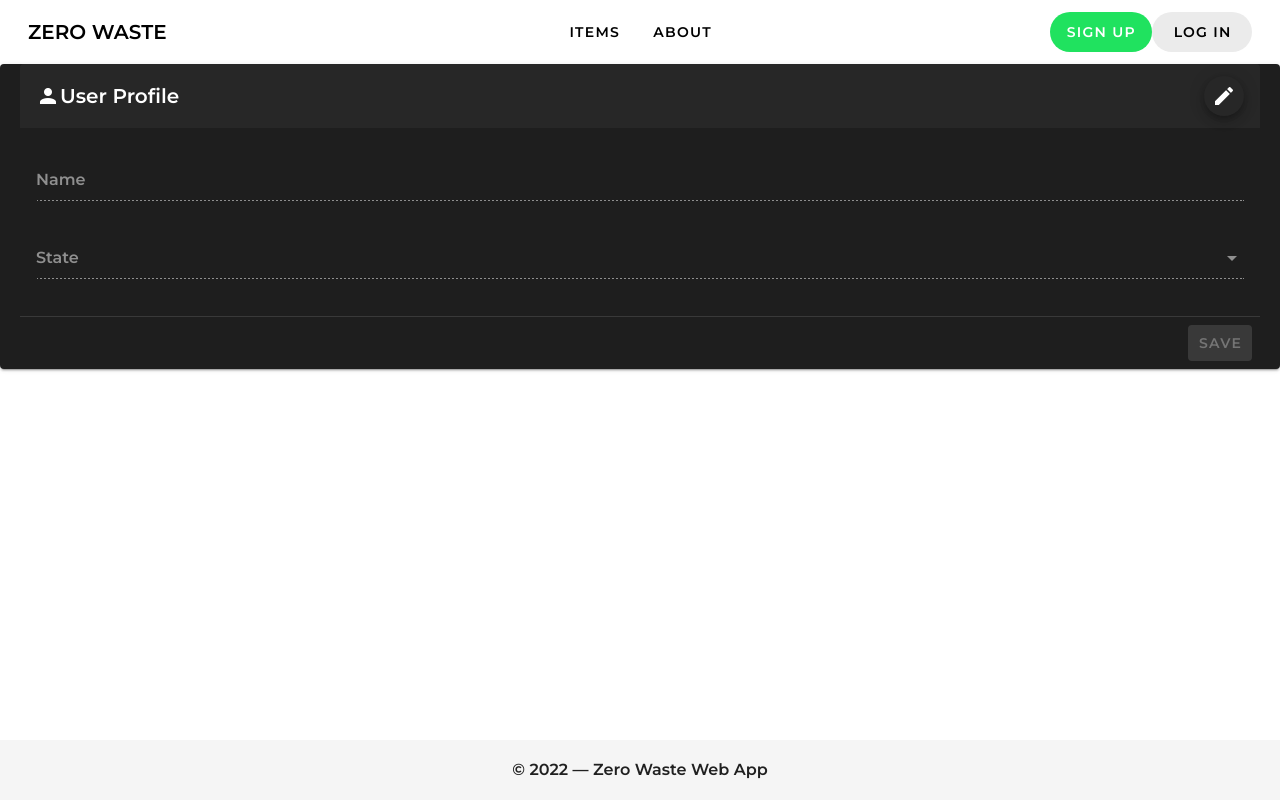
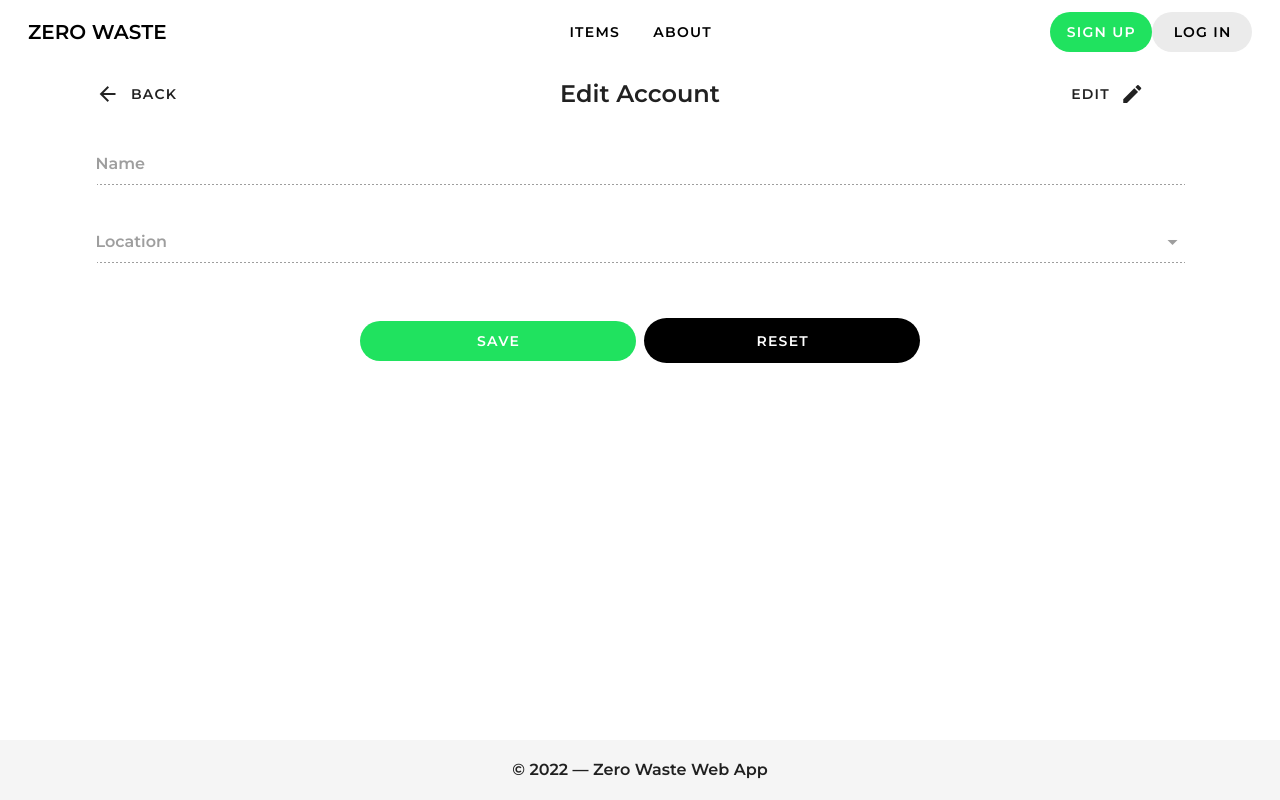
Before and after one commit to b-oreilly/zero-waste-vue, a Vue app: page /account/edit in a window 1280 px wide. Built offline with nearby package versions, Linux system fonts and the light colour scheme.

Commit message:
Updated user dashboard and edit views

```diff
--- a/src/assets/main.css
+++ b/src/assets/main.css
@@ -68,7 +68,8 @@
 
 .signup,
 .login,
-.reset {
+.reset,
+.save {
     height: 45px !important;
     margin-top: 10px;
     width: 25%;
--- a/src/components/MobileNavbar.vue
+++ b/src/components/MobileNavbar.vue
@@ -6,6 +6,7 @@
           <v-icon>mdi-magnify</v-icon>
         </v-btn>
       </v-col>
+
       <v-col class="d-flex justify-space-around">
         <router-link to="/">
           <v-toolbar-title id="title">
@@ -83,19 +84,8 @@
     computed: {
       ...mapState(['loggedIn'])
     },
-    mounted() {
-      // this.getUserDashboard()
-    },
     methods: {
-      ...mapActions(['logout']),
-      //   getUserDashboard() {
-      //     axios.get(`/users`)
-      //       .then((response) => {
-      //         console.log(response.data)
-      //         this.user = response.data
-      //       })
-      //       .catch(error => console.log(error))
-      //   }
+      ...mapActions(['logout'])
     }
   })
 </script>
--- a/src/components/Navbar.vue
+++ b/src/components/Navbar.vue
@@ -24,42 +24,14 @@
     },
     data() {
       return {
-        drawer: false,
-        // siteItems: [{
-        //     title: 'About',
-        //     link: '/about',
-        //   },
-        //   {
-        //     title: 'Items',
-        //     link: '/items',
-        //   }
-        // ],
-        // userItems: [{
-        //   title: 'Account',
-        //   link: '/account/:id',
-        // },
-        // {
-        //   title: 'Your items',
-        //   link: '/items',
-        // }]
+        drawer: false
       }
     },
     computed: {
       ...mapState(['loggedIn'])
     },
-    mounted() {
-      // this.getUserDashboard()
-    },
     methods: {
-      ...mapActions(['logout']),
-      //   getUserDashboard() {
-      //     axios.get(`/users`)
-      //       .then((response) => {
-      //         console.log(response.data)
-      //         this.user = response.data
-      //       })
-      //       .catch(error => console.log(error))
-      //   }
+      ...mapActions(['logout'])
     }
   })
 </script>
--- a/src/store.js
+++ b/src/store.js
@@ -70,6 +70,7 @@ export default new Vuex.Store({
         .post(`/items`, {
           title: this.form.title,
           description: this.form.description,
+          userID: localStorage.getItem("user"._id),
           categoryID: this.form.category,
           qualityID: this.form.quality,
           price: this.form.price
--- a/src/views/items/AddItem.vue
+++ b/src/views/items/AddItem.vue
@@ -15,7 +15,7 @@
             </v-row>
             <v-card flat>
                 <v-form ref="form" v-model="valid" lazy-validation>
-                    <v-text-field name="title" v-model="form.title" :counter="25" :rules="titleRules" label="title"
+                    <v-text-field name="title" v-model="form.title" :counter="25" :rules="titleRules" label="Title"
                         required>
                     </v-text-field>
 
@@ -23,19 +23,19 @@
                         label="Item Description" required>
                     </v-text-field>
 
-                    <v-select name="categoryID" v-model="form.category" :items="categories" item-text="name"
+                    <v-autocomplete name="categoryID" v-model="form.category" :items="categories" item-text="name"
                         item-value="_id" label="Category" :rules="categoryRules" required>
-                    </v-select>
+                    </v-autocomplete>
 
-                    <v-select name="qualityID" v-model="form.quality" :items="qualities" item-text="name"
+                    <v-autocomplete name="qualityID" v-model="form.quality" :items="qualities" item-text="name"
                         item-value="_id" label="Quality" :rules="qualityRules" required>
-                    </v-select>
+                    </v-autocomplete>
 
                     <v-text-field name="price" v-model="form.price" :rules="priceRules" label="Price" required
                         prepend-icon="mdi-currency-eur">
                     </v-text-field>
 
-                    <v-file-input name="photo" v-model="form.photo" :rules="photoRules" multiple label="Item photo(s)">
+                    <v-file-input name="photo" v-model="form.photo" multiple label="Item photo(s)">
                     </v-file-input>
 
                     <v-btn rounded text :disabled="!valid" class="mr-4 signup" @click="addItem()">
@@ -92,8 +92,6 @@
                     name: 'Toys'
                 }
             ],
-
-            // ["Food", "Clothes", "Furniture", "Electronics", "Tools", "Toys"],
             qualities: [{
                     _id: "620a7695289821c7777850f1",
                     name: 'Brand New/Unused'
--- a/src/views/items/ViewItems.vue
+++ b/src/views/items/ViewItems.vue
@@ -15,9 +15,8 @@
                             <router-link class="item-title" :to="{ name: 'viewSingleItem', params: { id:item._id }}">
                                 {{ item.title }}
                             </router-link>
-                            <!-- {{ item.title }} -->
                         </v-card-title>
-                        <v-card-text v-if="item.categoryID.name">
+                        <v-card-text v-if="item.categoryID">
                             <router-link :to="{ name: 'viewCategory', params: { id: item.categoryID._id }}">
                                 <p> {{ item.categoryID.name }} </p>
                             </router-link>
--- a/src/views/users/Dashboard.vue
+++ b/src/views/users/Dashboard.vue
@@ -1,34 +1,62 @@
 <template>
     <v-container>
-        <div>
-            <br>
-            <!-- <h1>Hi, {{ user.first_name }}</h1><br> -->
-
-            <v-card bg-variant="dark">
-                <v-card-title>Account Details</v-card-title>
-                <!-- :img-src="gif.images.fixed_width.url" :img-alt="gif.title" -->
-                <!-- <v-card-title>
+        <v-card flat>
+            <v-row no-gutters>
+                <v-col cols=2>
+                    <div class="d-flex justify-start">
+                        <!-- <GoBack /> -->
+                    </div>
+                </v-col>
+                <div class="d-flex justify-center col">
+                    <h2>Account Details</h2>
+                </div>
+                <v-col cols=2>
+                    <v-btn text rounded :to="{ name: 'editAccount', params: { id: this.$route.params.id }}">Edit</v-btn>
+                </v-col>
+            </v-row>
+            <v-row class="mt-4">
+                <v-col class="d-flex justify-center">
+                    <v-avatar size="100">
+                        <v-img src="https://cdn.vuetifyjs.com/images/profiles/marcus.jpg"></v-img>
+                    </v-avatar>
+                </v-col>
+                <v-col class="d-flex justify-start">
+                    <v-list-item color="rgba(0, 0, 0, .4)">
+                        <v-list-item-content align="left">
+                            <v-list-item-title class="title">{{ user.first_name }} {{ user.last_name }}
+                            </v-list-item-title>
+                            <!-- <v-list-item-subtitle>{{ user.username }}</v-list-item-subtitle> -->
+                            <v-list-item-subtitle>Member since: {{ new Date(user.createdAt).toLocaleString() }}</v-list-item-subtitle>
+                            <v-btn text rounded class="mt-4" :to="{ name: 'viewUser', params: { id: this.user._id }}">View public profile</v-btn>
+                        </v-list-item-content>
+                    </v-list-item>
+                </v-col>
+            </v-row>
+            <!-- :img-src="gif.images.fixed_width.url" :img-alt="gif.title" -->
+            <!-- <v-card-title>
                         <router-link :to="{ name: 'account', params: { id:user._id }}">{{ user.first_name }}
                         </router-link>
                     </v-card-title> -->
-                <v-card-text> {{ user.first_name }} </v-card-text>
 
-            </v-card>
-        </div>
+        </v-card>
     </v-container>
 </template>
 
 <script>
     // import axios from '@/config'
+    // import GoBack from '@/components/GoBack.vue'
 
     export default {
         name: 'Dashboard',
+        components: {
+            // GoBack
+        },
         data() {
             return {
                 user: {}
             }
         },
-        mounted(){
+        mounted() {
             this.getUserDetails();
         },
         methods: {
--- a/src/views/users/EditAccount.vue
+++ b/src/views/users/EditAccount.vue
@@ -1,12 +1,18 @@
 <template>
-    <v-card class="overflow-hidden" color="lighten-1" dark>
-        <v-toolbar flat color="dark">
-            <v-icon>mdi-account</v-icon>
-            <v-toolbar-title class="font-weight-light">
-                User Profile
-            </v-toolbar-title>
-            <v-spacer></v-spacer>
-            <v-btn color="darken-3" fab small @click="isEditing = !isEditing">
+    <v-container>
+        <v-card flat class="overflow-hidden">
+            <v-row no-gutters>
+                <v-col cols=2>
+                    <div class="d-flex justify-start">
+                        <GoBack />
+                    </div>
+                </v-col>
+                <div class="d-flex justify-center col">
+                    <h2>Edit Account</h2>
+                </div>
+                <v-col cols=2>
+                    <v-btn text rounded @click="isEditing = !isEditing">
+                        Edit &nbsp;
                         <v-icon v-if="isEditing">
                             mdi-close
                         </v-icon>
@@ -14,56 +20,66 @@
                             mdi-pencil
                         </v-icon>
                     </v-btn>
-        </v-toolbar>
+                </v-col>
+            </v-row>
+
+
             <v-card-text>
-            <v-text-field :disabled="!isEditing" color="white" label="Name"></v-text-field>
-            <v-autocomplete :disabled="!isEditing" :items="states" :filter="customFilter" color="white" item-text="name"
-                label="State"></v-autocomplete>
+                <v-text-field :disabled="!isEditing" label="Name"></v-text-field>
+                <v-autocomplete :disabled="!isEditing" :items="states" :filter="customFilter" item-text="name"
+                    label="Location"></v-autocomplete>
             </v-card-text>
-        <v-divider></v-divider>
-        <v-card-actions>
-            <v-spacer></v-spacer>
-            <v-btn :disabled="!isEditing" color="success" @click="save">
+            <v-card-actions class="d-flex justify-center">
+                <v-btn text rounded :disabled="!isEditing" id="signup" @click="save" class="save">
                     Save
+                </v-btn>
+                <v-btn rounded text class="reset" @click="reset()">
+                    Reset
                 </v-btn>
             </v-card-actions>
             <v-snackbar v-model="hasSaved" :timeout="2000" absolute bottom left>
                 Your profile has been updated
             </v-snackbar>
         </v-card>
+    </v-container>
 </template>
 
 <script>
+    import GoBack from '@/components/GoBack.vue'
+
     export default {
+        components: {
+            GoBack
+        },
         data() {
             return {
                 hasSaved: false,
                 isEditing: null,
                 model: null,
                 states: [{
-                        name: 'Florida',
-                        abbr: 'FL',
-                        id: 1
+                        name: 'Dún Laoghaire',
+                        lat: 1,
+                        long: 2
                     },
                     {
-                        name: 'Georgia',
-                        abbr: 'GA',
-                        id: 2
+                        name: 'Blackrock',
+                        lat: 1,
+                        long: 2
                     },
                     {
-                        name: 'Nebraska',
-                        abbr: 'NE',
-                        id: 3
+                        name: 'Monkstown',
+                        lat: 1,
+                        long: 2
                     },
                     {
-                        name: 'California',
-                        abbr: 'CA',
-                        id: 4
+                        name: 'Shankill',
+                        lat: 1,
+                        long: 2
                     },
                     {
-                        name: 'New York',
-                        abbr: 'NY',
-                        id: 5
+                        name: 'Bray',
+                        lat: 1,
+                        long: 2
                     },
                 ],
             }
--- a/src/views/users/ViewUser.vue
+++ b/src/views/users/ViewUser.vue
@@ -19,8 +19,7 @@
         <v-card-title>
           <h3> {{ user.username }} </h3>
         </v-card-title>
-        <v-card-text> {{ user.first_name }}
-          {{ user.last_name }}</v-card-text>
+        <v-card-text> {{ user.first_name }} {{ user.last_name }}</v-card-text>
 
 
         <!-- <v-btn text @click="deleteCourse(user.id)">
@@ -68,5 +67,4 @@
     padding-left: 16px !important;
 
   }
-
 </style>
```
Also changed, not shown: src/components/Edit.vue (added, +21 -0 lines). Lines whose indentation alone changed are shown as unchanged.
